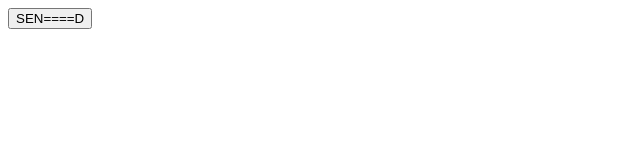
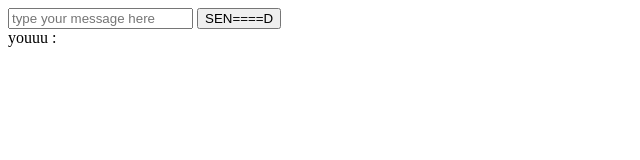
Before and after one commit to khaledmraad/Cursors-with-WebSockets, a website: page index.html in a window 1280 px wide. Both pictures are taken after a click on the button "SEN====D". Shown: the whole page, without its empty margins (0-640 px from the left). Drawn offline with Linux system fonts and the light colour scheme.

Commit message:
Simple ws messages

```diff
--- a/index.html
+++ b/index.html
@@ -6,21 +6,24 @@
     <meta name="viewport" content="width=device-width, initial-scale=1" />
   </head>
   <body>
+    <input type="text" name="" placeholder="type your message here" id="text" />
     <button>SEN====D</button>
+    <div id="conv"></div>
     <script>
       var sock = new WebSocket("ws://localhost:8888");
-      sock.onopen = function (event) {
-        alert("opened ,noice!!!!");
-        setTimeout(function () {
-          sock.send("hello");
-        }, 1000);
-      };
-      sock.onmessage = function (event) {
-        console.log(event);
+
+      var conv = document.getElementById("conv");
+
+      sock.onmessage = function (mess) {
+        console.log(mess);
+        conv.innerHTML += mess.data + "<br>";
       };
 
-      document.querySelector("button").conclick = function () {
-        sock.send("hello");
+      document.querySelector("button").onclick = function () {
+        var text = document.getElementById("text").value;
+        console.log(text);
+        sock.send(text);
+        conv.innerHTML += "youuu : " + text + "<br>";
       };
     </script>
   </body>
```
Also changed, not shown: index.js (+15 -3 lines).
